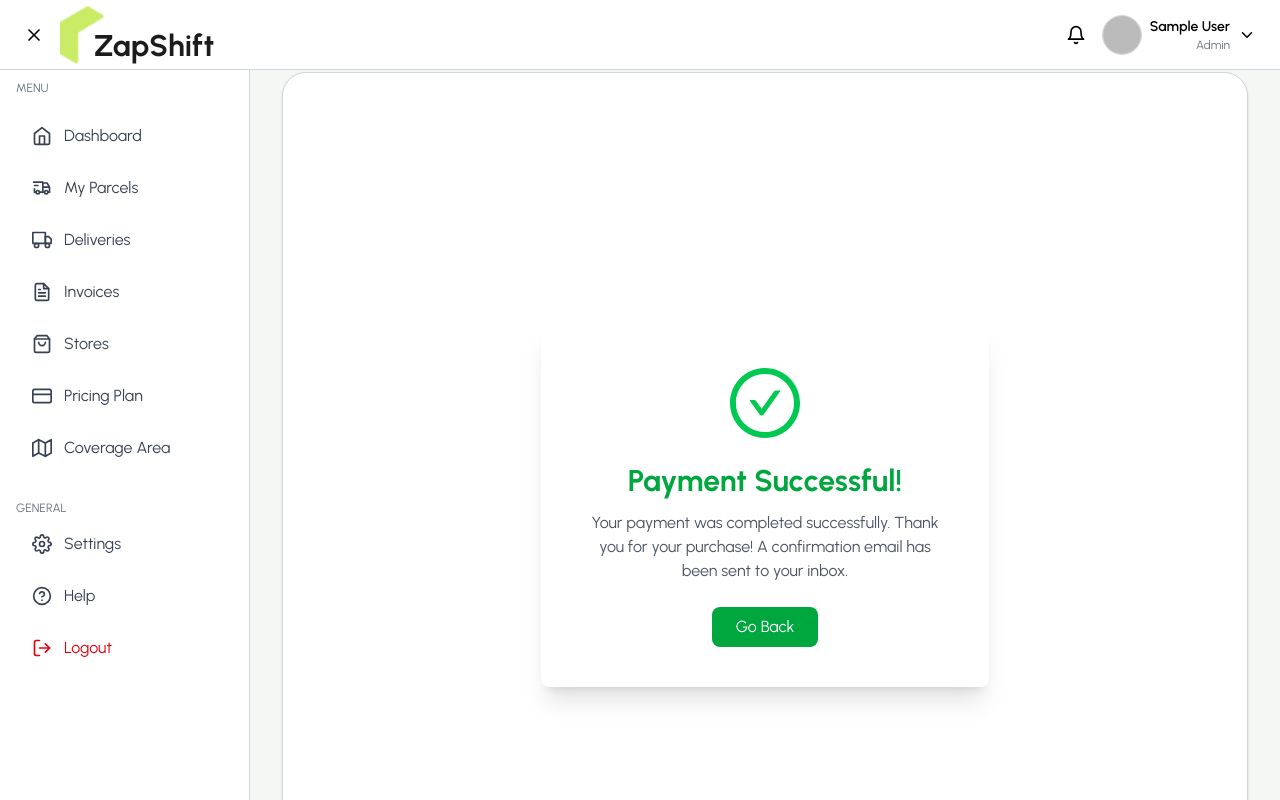
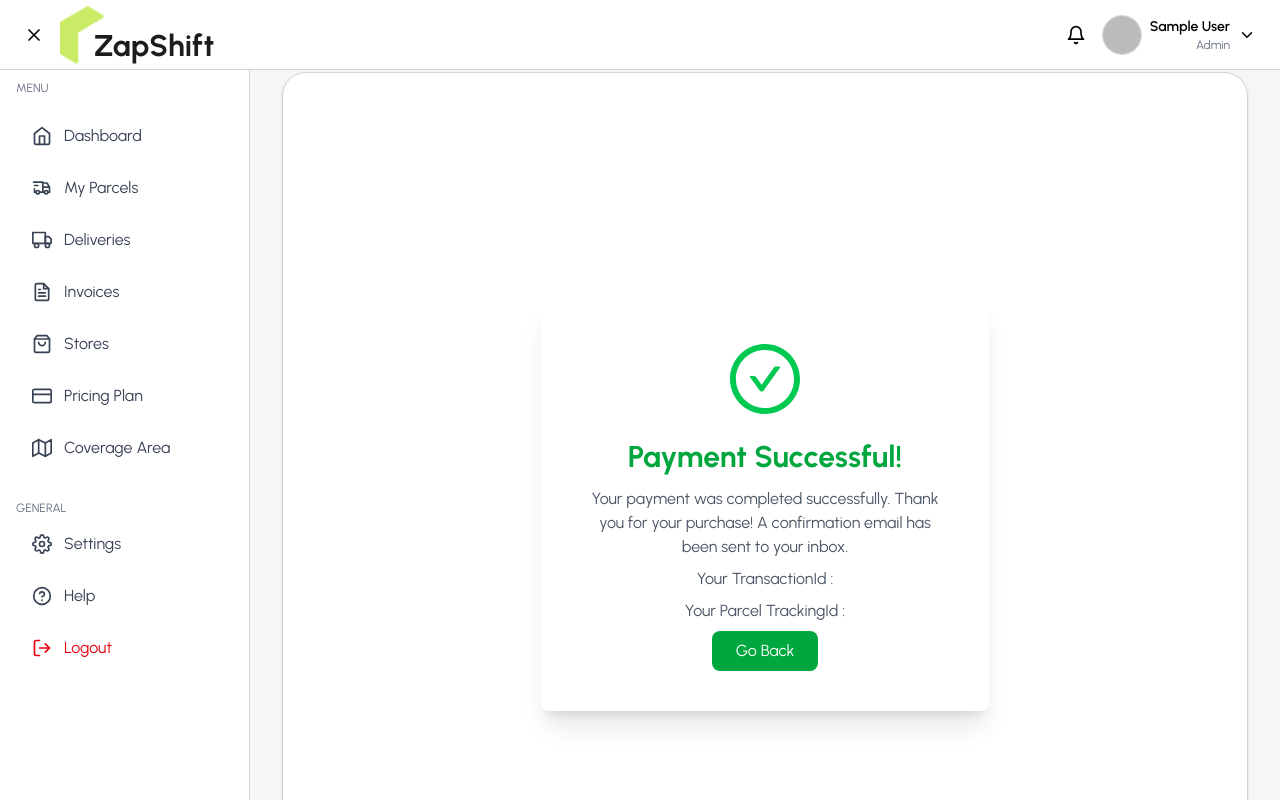
Before and after one commit to amdadislam01/zap-shift-client, a React (Vite) app: page /dashboard/payment-success in a window 1280 px wide. Shown: the top 800 px of the page. Built offline with nearby package versions, Linux system fonts and the light colour scheme; no server answers; sample sign-in values are in the browser's storage.

Commit message:
Payment success and TrakingId and Transtion Id

```diff
--- a/src/pages/Dashboard/Payment/PaymentSuccess.jsx
+++ b/src/pages/Dashboard/Payment/PaymentSuccess.jsx
@@ -1,4 +1,4 @@
-import React, { useEffect } from "react";
+import React, { useEffect, useState } from "react";
 import { useNavigate, useSearchParams } from "react-router";
 import { AiOutlineCheckCircle } from "react-icons/ai";
 import useAxiosSecure from "../../../hooks/useAxiosSecure";
@@ -6,6 +6,7 @@ import useAxiosSecure from "../../../hooks/useAxiosSecure";
 const PaymentSuccess = () => {
   const [searchPharams] = useSearchParams();
   const axiosSecure = useAxiosSecure();
+  const [paymentInfo, setPaymentInfo]= useState({});
   const sessionId = searchPharams.get("session_id");
   console.log(sessionId);
   useEffect(() => {
@@ -14,6 +15,10 @@ const PaymentSuccess = () => {
         .patch(`/payment-success?session_id=${sessionId}`)
         .then((res) => {
           console.log(res.data);
+          setPaymentInfo({
+            transactionId: res.data.transactionId,
+            trackingId: res.data.trackingId
+          })
         });
     }
   }, [sessionId, axiosSecure]);
@@ -31,9 +36,16 @@ const PaymentSuccess = () => {
           Payment Successful!
         </h2>
 
-        <p className="text-gray-600 mb-6">
+        <p className="text-gray-600 mb-2">
           Your payment was completed successfully. Thank you for your purchase!
           A confirmation email has been sent to your inbox.
+        </p>
+
+        <p className="text-gray-600 mb-2">
+          Your TransactionId : {paymentInfo.transactionId}
+        </p>
+        <p className="text-gray-600 mb-2">
+          Your Parcel TrackingId : {paymentInfo.trackingId}
         </p>
 
         <button
```
